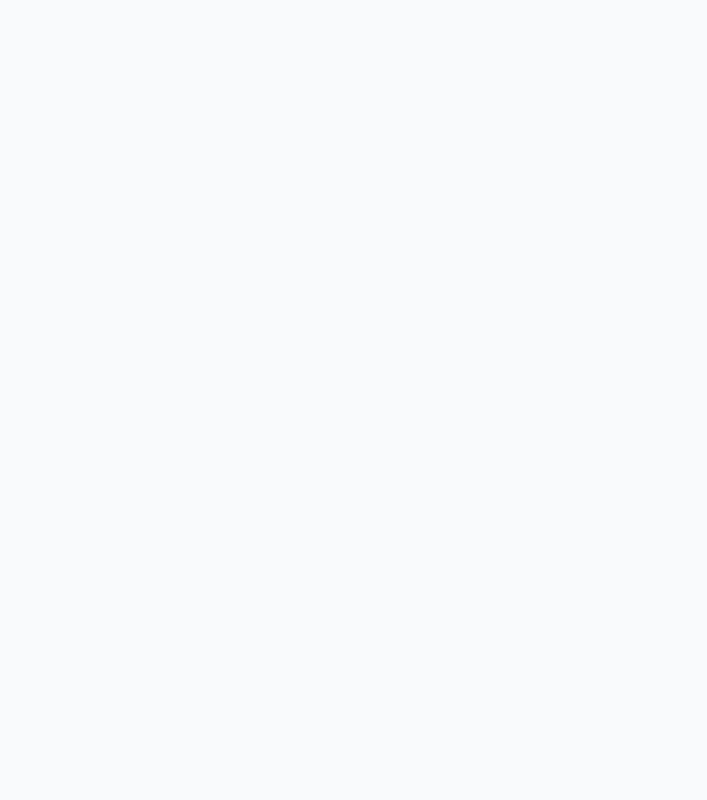
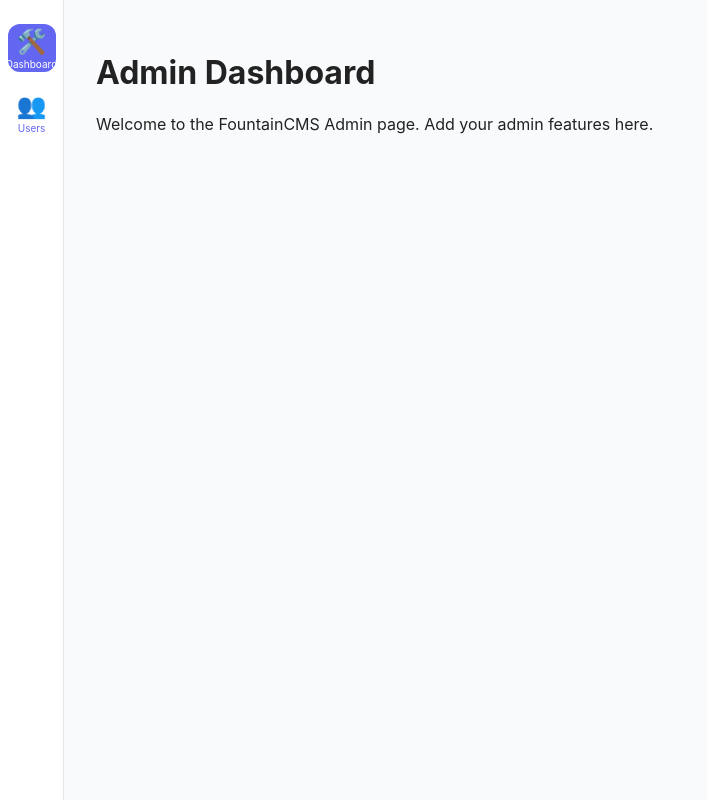
Before and after one commit to building-for-fun/fountainCms, a React (Vite) app in the folder frontend/: page /admin in a window 1280 px wide. Before the commit this address had no page. Shown: the whole page, without its empty margins (0-707 px from the left). Built offline with nearby package versions, Linux system fonts and the light colour scheme; no server answers.

Commit message:
feat(ui): list users on UI

```diff
--- a/frontend/src/App.tsx
+++ b/frontend/src/App.tsx
@@ -1,13 +1,24 @@
 import LandingPage from './pages/LandingPage';
 import { BrowserRouter, Routes, Route } from 'react-router-dom';
 import Documentation from './pages/Documenation';
-
+import AdminPage from './pages/AdminPage';
+import AdminUserListPage from './pages/AdminUserListPage';
 export default function App() {
   return (
     <BrowserRouter>
       <Routes>
-        <Route path="/" element={<LandingPage />} />
-        <Route path="/docs" element={<Documentation />} />
+        <Route path="/admin" element={<AdminPage />} />
+        <Route path="/admin/users" element={<AdminUserListPage />} />
+        <Route
+          path="*"
+          element={
+            <Routes>
+              <Route path="/" element={<LandingPage />} />
+              <Route path="/docs" element={<Documentation />} />
+              {/* Add more non-admin routes here */}
+            </Routes>
+          }
+        />
       </Routes>
     </BrowserRouter>
   );
--- /dev/null
+++ b/frontend/src/components/Layouts/AdminLayout.tsx
@@ -0,0 +1,59 @@
+import React from 'react';
+import { useLocation, Link } from 'react-router-dom';
+
+const adminNavItems = [
+  { to: '/admin', icon: '🛠️', label: 'Dashboard' },
+  { to: '/admin/users', icon: '👥', label: 'Users' },
+  // Add more admin routes here as needed
+];
+
+export default function AdminLayout({ children }: { children: React.ReactNode }) {
+  const location = useLocation();
+  return (
+    <div style={{ display: 'flex', minHeight: '100vh' }}>
+      <nav
+        style={{
+          width: 64,
+          background: '#fff',
+          borderRight: '1px solid #e5e7eb',
+          display: 'flex',
+          flexDirection: 'column',
+          alignItems: 'center',
+          padding: '1rem 0',
+          minHeight: '100vh',
+          position: 'fixed',
+          left: 0,
+          top: 0,
+          zIndex: 100,
+        }}
+      >
+        {adminNavItems.map((item) => (
+          <Link
+            key={item.to}
+            to={item.to}
+            title={item.label}
+            style={{
+              display: 'flex',
+              flexDirection: 'column',
+              alignItems: 'center',
+              justifyContent: 'center',
+              width: 48,
+              height: 48,
+              margin: '0.5rem 0',
+              borderRadius: 12,
+              background: location.pathname === item.to ? '#6366f1' : 'transparent',
+              color: location.pathname === item.to ? '#fff' : '#6366f1',
+              fontSize: 24,
+              textDecoration: 'none',
+              transition: 'background 0.2s, color 0.2s',
+            }}
+          >
+            <span>{item.icon}</span>
+            <span style={{ fontSize: 10, marginTop: 2 }}>{item.label}</span>
+          </Link>
+        ))}
+      </nav>
+      <div style={{ flex: 1, marginLeft: 64 }}>{children}</div>
+    </div>
+  );
+}
--- a/frontend/src/components/Layouts/HomeLayout.tsx
+++ b/frontend/src/components/Layouts/HomeLayout.tsx
@@ -45,9 +45,7 @@ const HomeLayout: React.FC<{ children: React.ReactNode }> = ({ children }) => (
         Documentation
       </Link>
     </nav>
-    {/* Main Content */}
     <main style={{ flex: 1, padding: '2rem 0' }}>{children}</main>
-    {/* Footer */}
     <footer
       style={{
         background: PRIMARY_COLOR,
--- /dev/null
+++ b/frontend/src/pages/AdminPage.tsx
@@ -0,0 +1,13 @@
+import React from 'react';
+import AdminLayout from '../components/Layouts/AdminLayout';
+
+export default function AdminPage() {
+  return (
+    <AdminLayout>
+      <div style={{ padding: '2rem' }}>
+        <h1>Admin Dashboard</h1>
+        <p>Welcome to the FountainCMS Admin page. Add your admin features here.</p>
+      </div>
+    </AdminLayout>
+  );
+}
--- /dev/null
+++ b/frontend/src/pages/AdminUserListPage.tsx
@@ -0,0 +1,79 @@
+import React, { useEffect, useState } from 'react';
+import AdminLayout from '../components/Layouts/AdminLayout';
+
+interface User {
+  id: string;
+  bookmark: any;
+  user: string;
+  role: any;
+  collection: string;
+  search: any;
+  layout: string;
+  layout_query: any;
+  layout_options: any;
+  refresh_interval: any;
+  filter: any;
+  icon: string;
+  color: any;
+}
+
+const apiBaseUrl = import.meta.env.VITE_API_BASE_URL || '';
+
+export default function AdminUserListPage() {
+  const [users, setUsers] = useState<User[]>([]);
+  const [loading, setLoading] = useState(true);
+  const [error, setError] = useState<string | null>(null);
+
+  useEffect(() => {
+    fetch(`${apiBaseUrl}/api/user`)
+      .then((res) => res.json())
+      .then((data) => {
+        // The API returns { data: user } (single user or null)
+        if (data && data.data) {
+          setUsers([data.data]);
+        } else {
+          setUsers([]);
+        }
+        setLoading(false);
+      })
+      .catch((err) => {
+        setError('Failed to fetch users');
+        setLoading(false);
+      });
+  }, []);
+
+  return (
+    <AdminLayout>
+      <div style={{ padding: '2rem' }}>
+        <h1>Users Directory</h1>
+        {loading && <p>Loading users...</p>}
+        {error && <p style={{ color: 'red' }}>{error}</p>}
+        {!loading && users.length === 0 && <p>No users found.</p>}
+        {!loading && users.length > 0 && (
+          <table style={{ width: '100%', borderCollapse: 'collapse', marginTop: 24 }}>
+            <thead>
+              <tr style={{ background: '#f3f4f6' }}>
+                <th style={{ padding: 8, border: '1px solid #e5e7eb' }}>ID</th>
+                <th style={{ padding: 8, border: '1px solid #e5e7eb' }}>Role</th>
+                <th style={{ padding: 8, border: '1px solid #e5e7eb' }}>Collection</th>
+                <th style={{ padding: 8, border: '1px solid #e5e7eb' }}>Layout</th>
+                <th style={{ padding: 8, border: '1px solid #e5e7eb' }}>Icon</th>
+              </tr>
+            </thead>
+            <tbody>
+              {users.map((user) => (
+                <tr key={user.id}>
+                  <td style={{ padding: 8, border: '1px solid #e5e7eb' }}>{user.id}</td>
+                  <td style={{ padding: 8, border: '1px solid #e5e7eb' }}>{user.role ?? '-'}</td>
+                  <td style={{ padding: 8, border: '1px solid #e5e7eb' }}>{user.collection}</td>
+                  <td style={{ padding: 8, border: '1px solid #e5e7eb' }}>{user.layout}</td>
+                  <td style={{ padding: 8, border: '1px solid #e5e7eb' }}>{user.icon}</td>
+                </tr>
+              ))}
+            </tbody>
+          </table>
+        )}
+      </div>
+    </AdminLayout>
+  );
+}
--- a/frontend/src/pages/LandingPage.tsx
+++ b/frontend/src/pages/LandingPage.tsx
@@ -1,5 +1,5 @@
 import React, { useEffect, useState } from 'react';
-import { PRIMARY_COLOR } from './../helper/constant';
+import { PRIMARY_COLOR } from '../helper/constant';
 import HomeLayout from '../components/Layouts/HomeLayout';
 
 type Content = {
--- a/frontend/vite.config.ts
+++ b/frontend/vite.config.ts
@@ -3,4 +3,9 @@ import react from '@vitejs/plugin-react';
 
 export default defineConfig({
   plugins: [react()],
+  server: {
+    proxy: {
+      '/api': 'http://localhost:4000',
+    },
+  },
 });
```
Also changed, not shown: frontend/src/components/Sidebar.tsx (added, +56 -0 lines), 1 other file (tests, documents, lock files or other folders).
